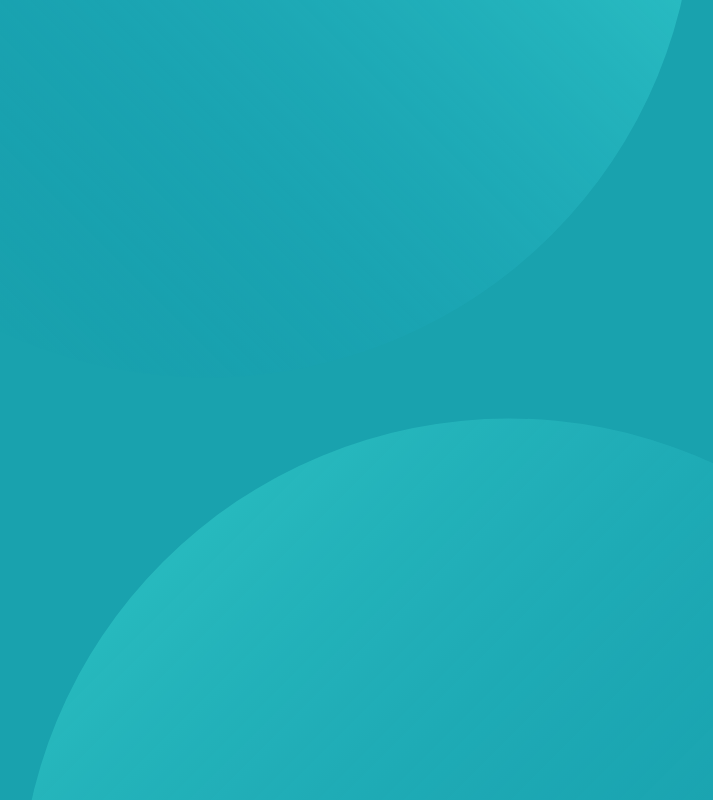
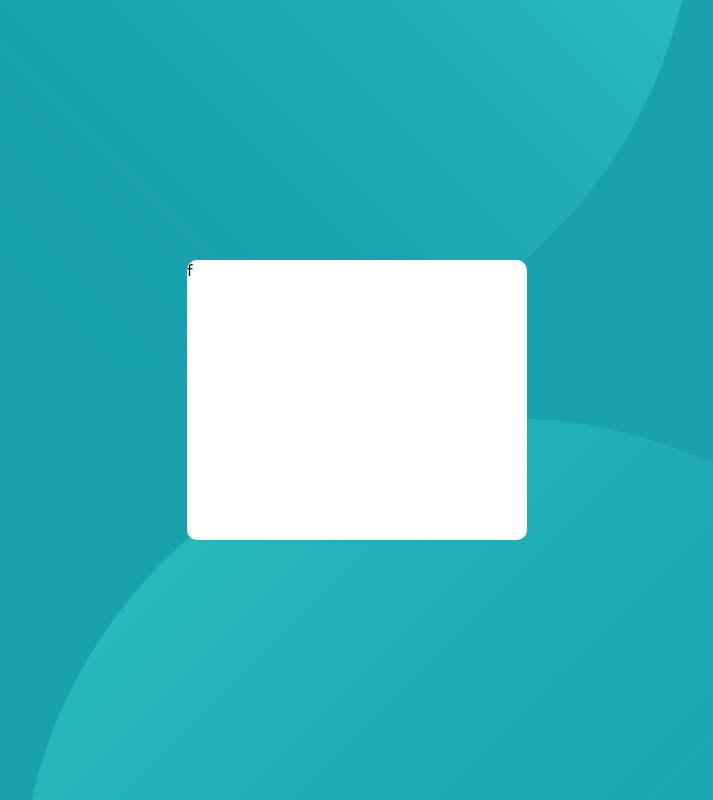
Before and after one commit to randomhex1998/Profilecardcomponent, a plain HTML site: page index.html in a window 1280 px wide. Shown: the whole page, without its empty margins (283-996 px from the left). Drawn offline with Linux system fonts and the light colour scheme.

Commit message:
make card box html and add color on it

```diff
--- a/index.html
+++ b/index.html
@@ -11,6 +11,12 @@
     <div class="container">
         <div class="bubles Fbuble"><img src="./img/bg-pattern-top.svg" alt=""></div>
         <div class="bubles Sbuble"><img src="./img/bg-pattern-bottom.svg" alt=""></div>
+        <div class="box-area">
+            <div class="card-box">
+                <div class="card-box-top-img">f</div>
+                <div class="card-box-prof"></div>
+            </div>
+        </div>
     </div>
   </body>
 </html>
--- a/style.css
+++ b/style.css
@@ -27,6 +27,7 @@ li{
 
 .container .bubles{
     position: fixed;
+    z-index: 1;
 }
 
 .container .Fbuble{
@@ -37,3 +38,20 @@ li{
     bottom: -600px;
     right: 0;
 }
+
+
+.box-area{
+    position: relative;
+    height: 100vh;
+    z-index: 999;
+    display: flex;
+    justify-content: center;
+    align-items: center;
+}
+
+.card-box{
+    width: 340px;
+    height: 35vh;
+    background-color: white;
+    border-radius: 10px;
+}
```
